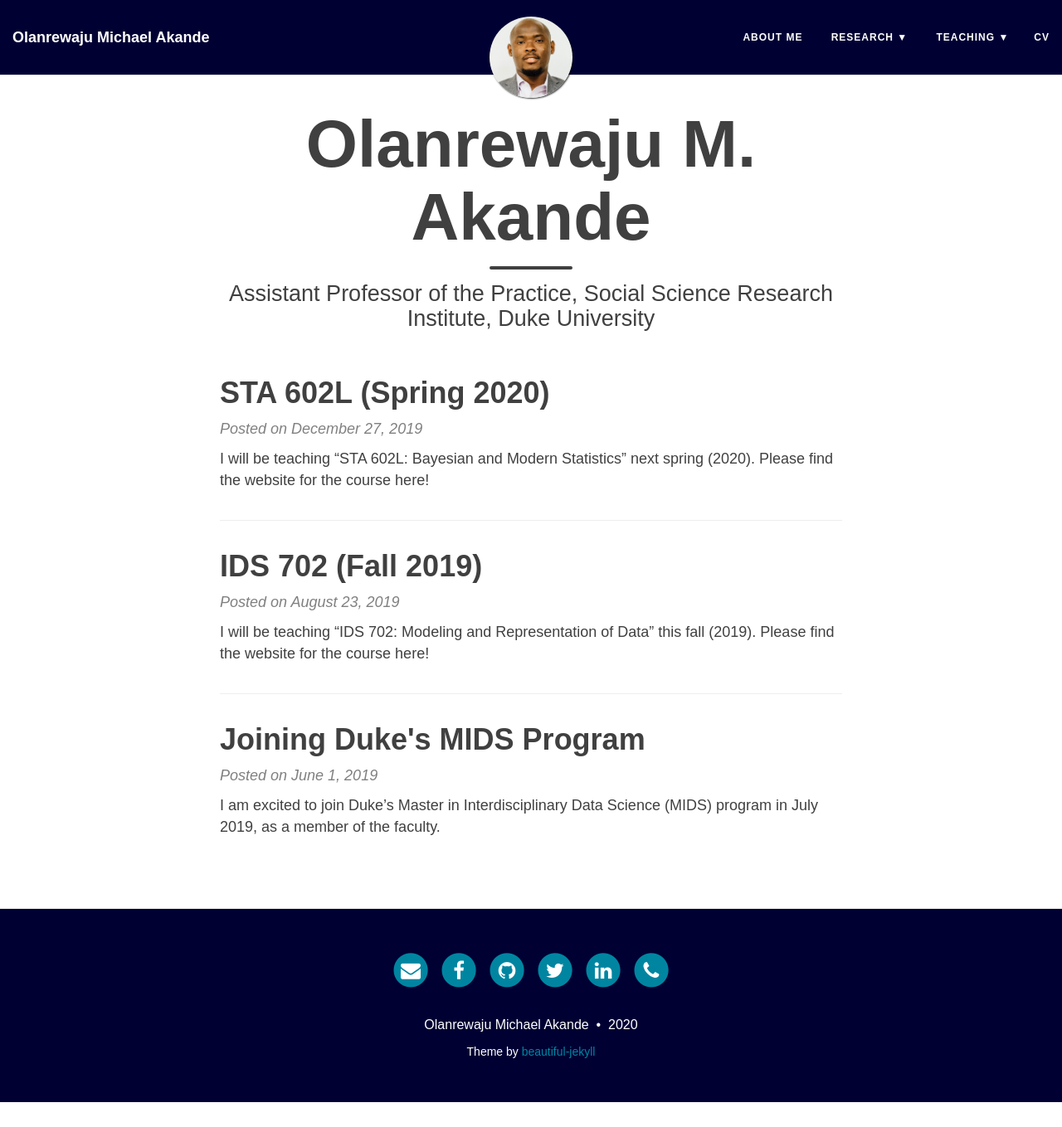
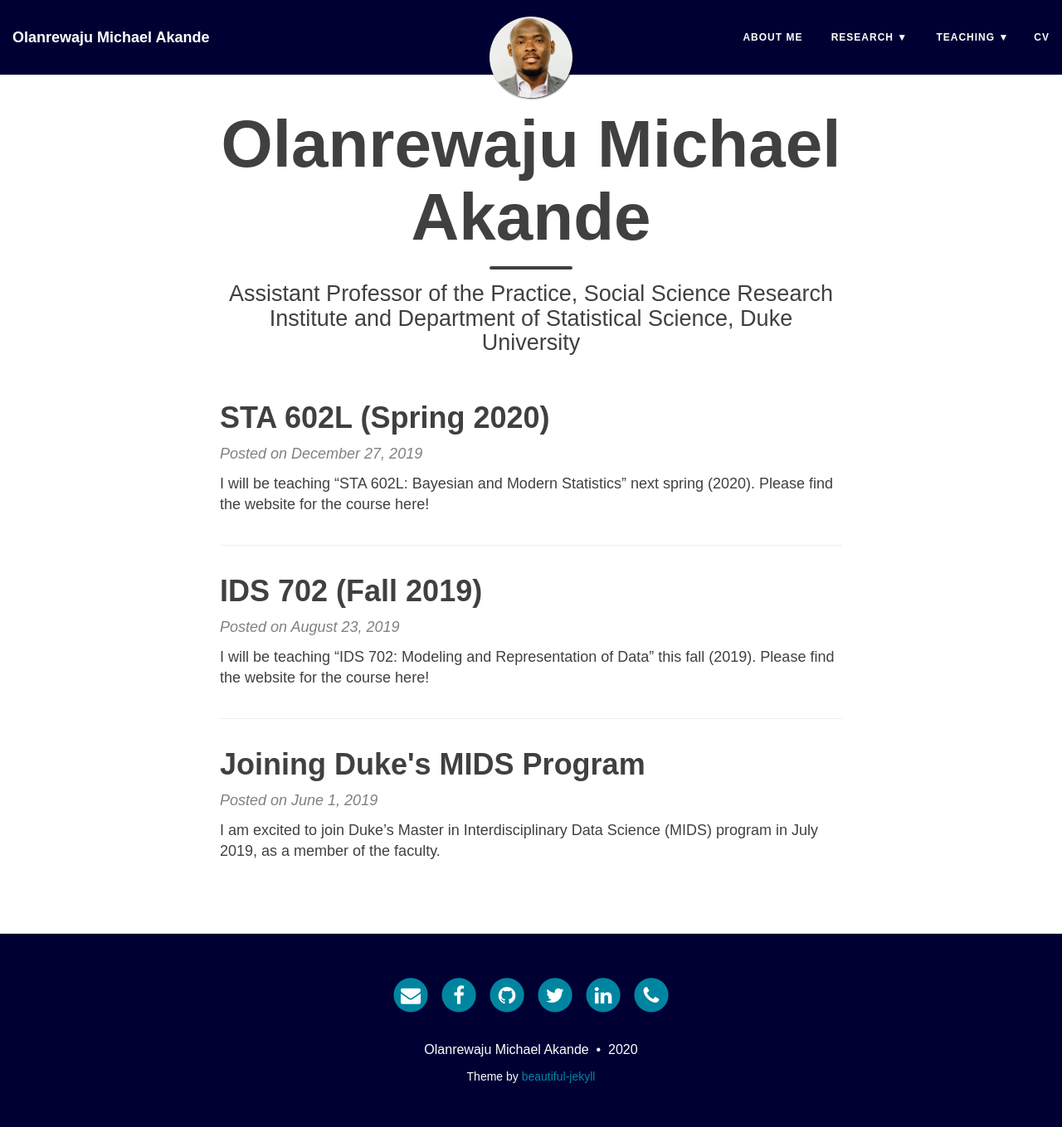
Before and after one commit to akandelanre/akandelanre.github.io, a Jekyll site: the page built from index.html, in a window 1280 px wide and 1359 px high. Shown: the whole window at 83% size. Built offline with Jekyll 4.4.1, drawn with Linux system fonts in a browser that asks for light colours; nearby versions of some CDN libraries; the list of posts is cut into pages by our own code.

Commit message:
Modify title

```diff
--- a/index.html
+++ b/index.html
@@ -1,7 +1,7 @@
 ---
 layout: page
-title: Olanrewaju M. Akande
-subtitle: Assistant Professor of the Practice, Social Science Research Institute, Duke University
+title: Olanrewaju Michael Akande
+subtitle: Assistant Professor of the Practice, Social Science Research Institute and Department of Statistical Science, Duke University
 use-site-title: true
 ---
 
```
